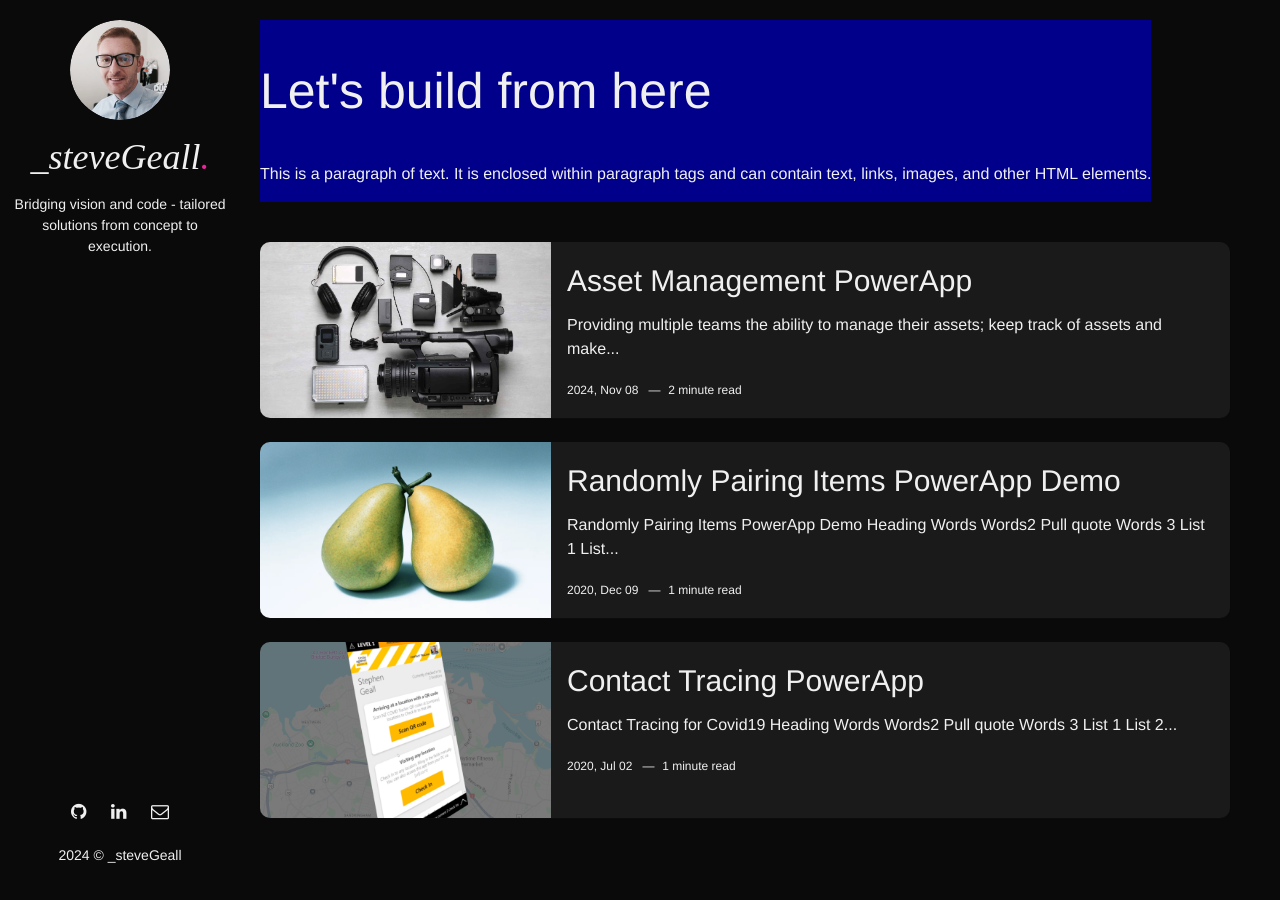
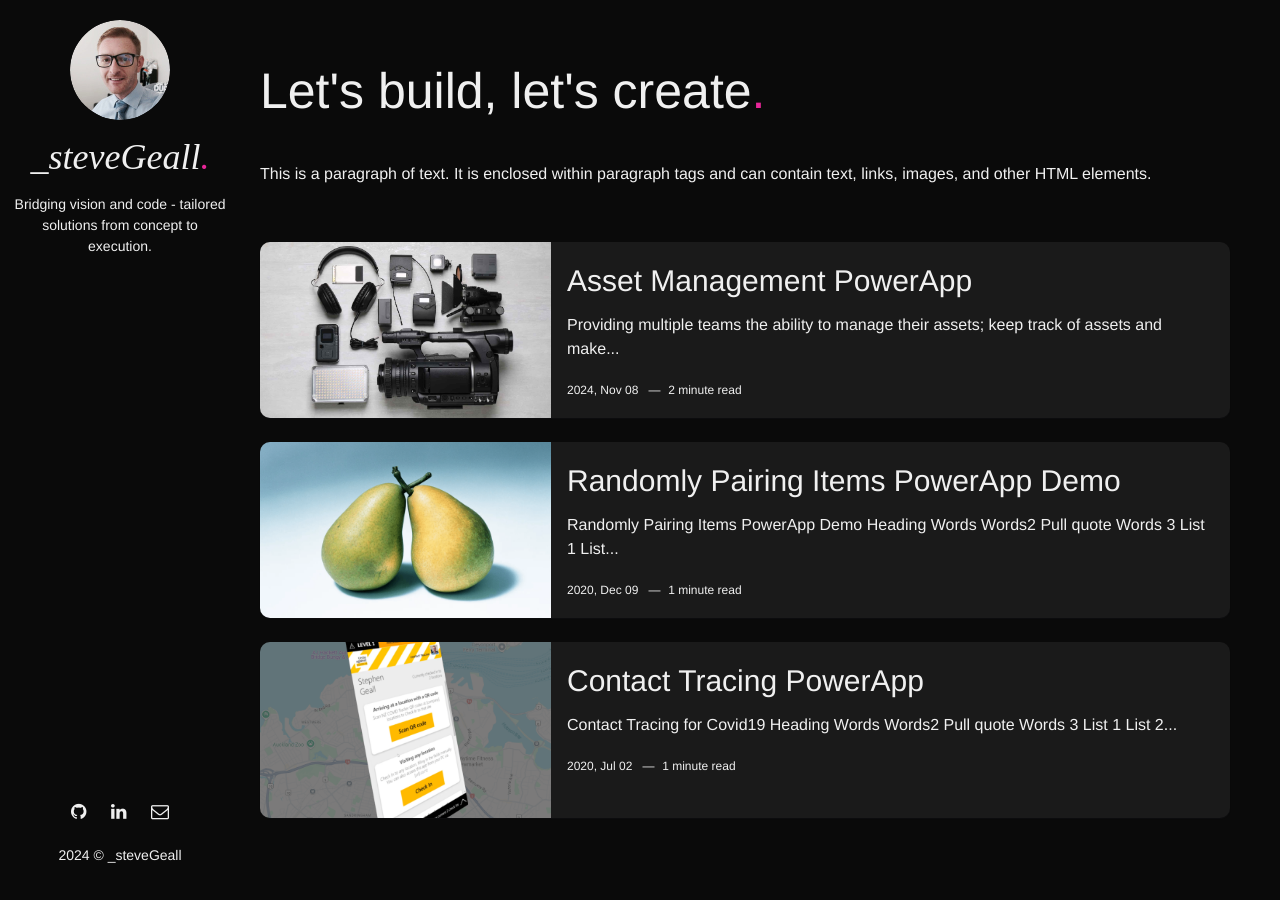
Before and after one commit to borough11/borough11.github.io, a Jekyll site: the page built from index.html, in a window 1280 px wide. Built offline with Jekyll 4.4.1, drawn with Linux system fonts in a browser that asks for light colours; nearby versions of some CDN libraries; the list of posts is cut into pages by our own code.

Commit message:
modified:   _layouts/main.html

```diff
--- a/_layouts/main.html
+++ b/_layouts/main.html
@@ -41,9 +41,9 @@ layout: default
 </aside> <!-- End Sidebar -->
 <div class="content-box clearfix">
 
-<header style="background-color: darkblue;">
+<header>
   <div class="main-headingSteve">
-    <h1><span id="headerSteve">Let's build from here</span></h1>
+    <h1><span id="headerSteve">Let's build, let's create<font color="#e72698">.</font></span></h1>
     <p>This is a paragraph of text. It is enclosed within paragraph tags and can contain text, links, images, and other HTML elements.</p>
   </div>
 </header>
```
